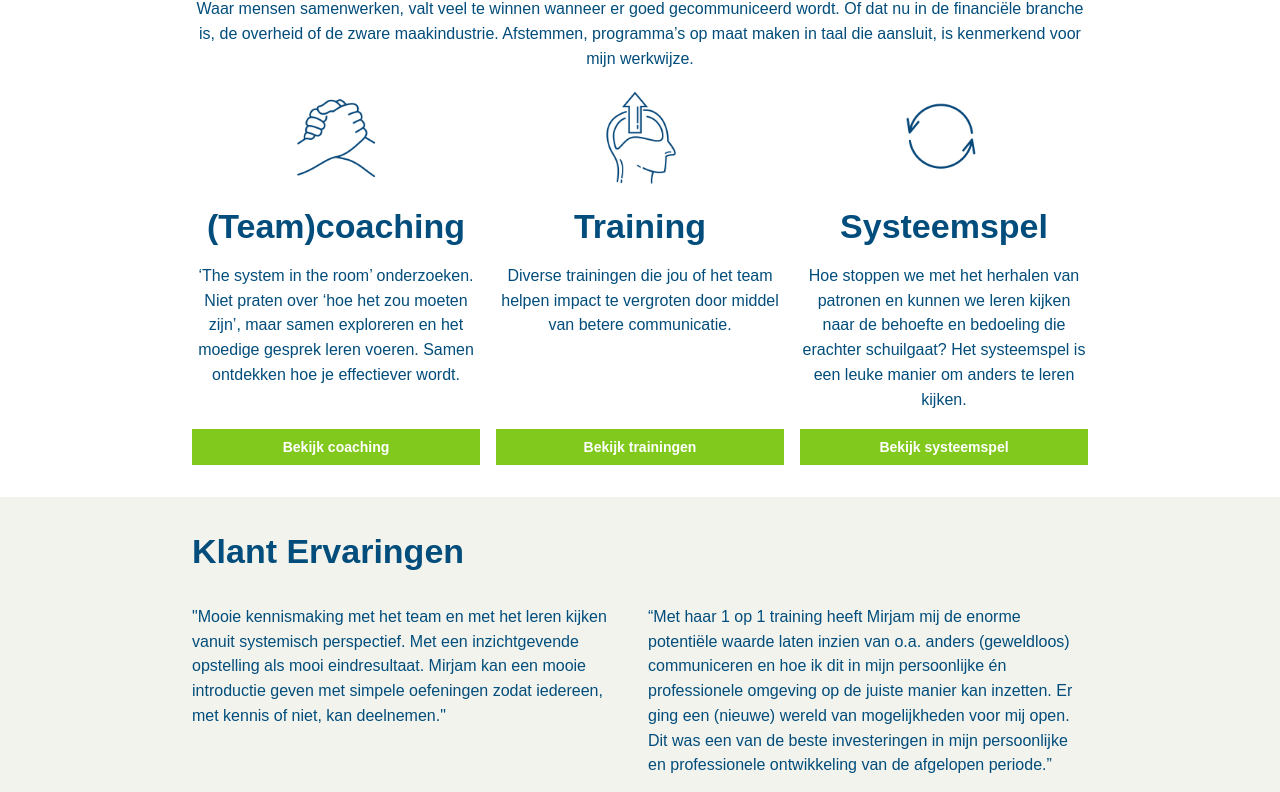
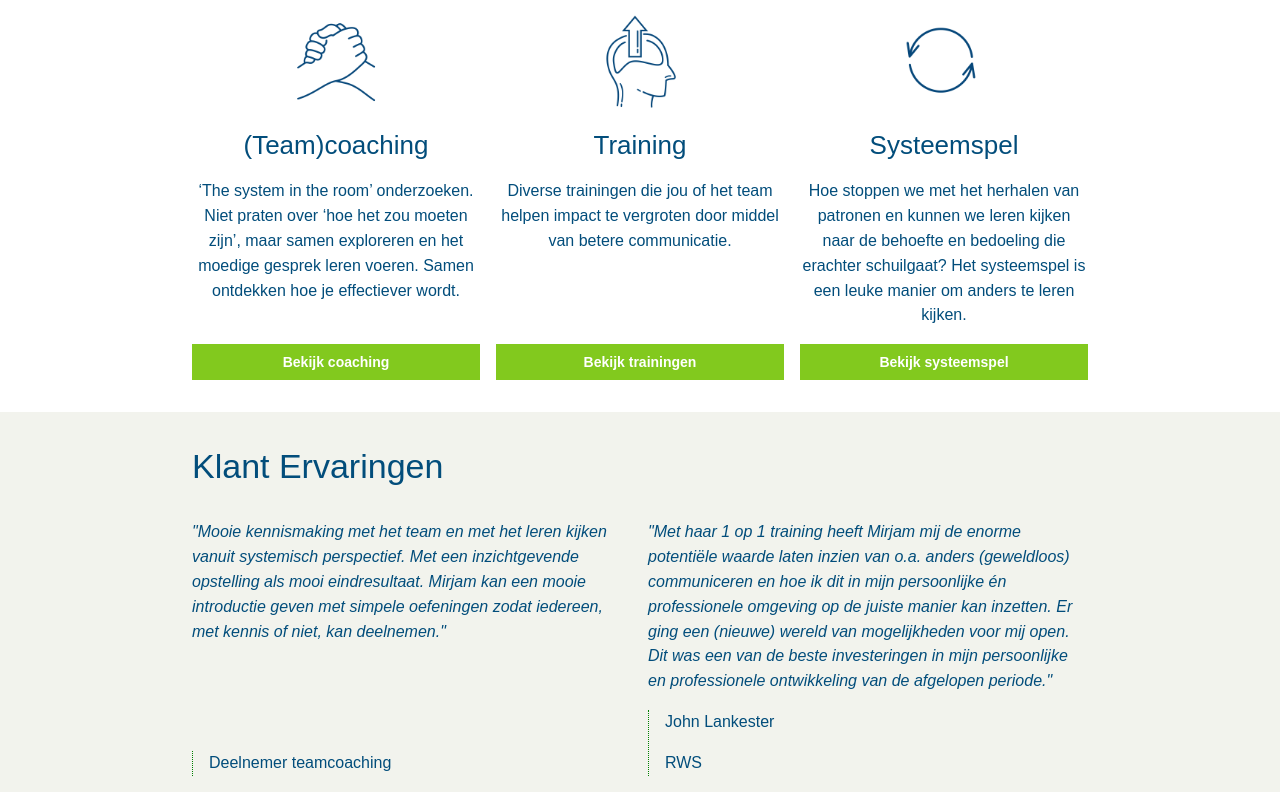
Before and after one commit to Joram3000/mirjamwebsite, a React (Vite) app: page /#/ in a window 1280 px wide. Shown: the part 1958-2750 px from the top of the page. Built offline with nearby package versions, Linux system fonts and the light colour scheme.

Commit message:
add clientreview component

```diff
--- a/src/components/ClientReview.tsx
+++ b/src/components/ClientReview.tsx
@@ -12,10 +12,15 @@ const ClientReview: React.FC<ClientReviewProps> = ({
   company,
 }) => {
   return (
-    <Stack bg="indigo" h="100%">
-      <Text>{review}</Text>
+    <Stack h="100%" justify="space-between">
+      <Text fs="italic">"{review}"</Text>
 
-      <Stack justify="center" bg="dark">
+      <Stack
+        justify="center"
+        // align="center"
+        style={{ borderLeft: "1px dotted green" }}
+        pl="md"
+      >
         <Text>{name}</Text>
         {company && <Text>{company}</Text>}
       </Stack>
--- a/src/components/StatementBar.tsx
+++ b/src/components/StatementBar.tsx
@@ -10,8 +10,8 @@ const StatementBar: React.FC<StatementBarProps> = ({ text, subText }) => {
   return (
     <Box p="xl" bg={theme.colors.custom[2]} c={theme.colors.custom[6]}>
       <Stack align="center">
-        <Title size={40}>{text}</Title>
-        <Text>{subText}</Text>
+        <Title size="xxx-large">{text}</Title>
+        <Text size="xl">{subText}</Text>
       </Stack>
     </Box>
   );
--- a/src/components/smallCard.tsx
+++ b/src/components/smallCard.tsx
@@ -15,7 +15,7 @@ const SmallCard: React.FC<smallCardProps> = ({ card }) => {
   return (
     <Stack align="center" h="100%">
       <Image src={card.icon} w={100} h={100} />
-      <Title>{card.title}</Title>
+      <Title order={2}>{card.title}</Title>
 
       <Stack h="100%" justify="space-between">
         <Text ta="center">{card.text}</Text>
--- a/src/pages/Coaching/index.tsx
+++ b/src/pages/Coaching/index.tsx
@@ -12,6 +12,7 @@ import {
 } from "@mantine/core";
 import Statement from "../../components/StatementBar";
 import IMG_4864 from "../../assets/images/IMG_4864.jpg";
+import ClientReview from "../../components/ClientReview";
 
 const MirjamKroonCoaching: React.FC = () => {
   const theme = useMantineTheme();
@@ -155,50 +156,53 @@ const MirjamKroonCoaching: React.FC = () => {
       </Title>
 
       <Box bg={theme.colors.custom[3]} c="white">
-        <Container p="xl">
-          <Group bg={theme.colors.custom[3]} grow>
-            <Stack>
-              <Title>Insights Discovery®</Title>
+        <Container>
+          <Group bg={theme.colors.custom[3]} grow align="space-around">
+            <SimpleGrid cols={{ base: 1, sm: 2 }}>
+              <Stack p="md">
+                <Title order={2}>Insights Discovery®</Title>
                 <Text>
                   Een van de instrumenten die kunnen helpen bij het elkaar beter
                   begrijpen, is Insights Discovery®. Insights bestaat uit een
                   vragenlijst waar een persoonlijkheidsprofiel uit komt rollen,
-                die gekoppeld wordt aan kleuren. De kleurentaal is gebaseerd op
-                het gedachtegoed van Carl Gustav Jung. De Zwitserse psycholoog
-                en psychiater introduceerde het concept van psychologische
-                voorkeuren. Insights koppelt die voorkeuren aan 4 kleuren. Ze
-                geven je op een aansprekende manier inzicht in je eigen reacties
-                en gedrag en helpen je om te begrijpen waarom andere mensen heel
-                ander gedrag laten zien Hoe veelzeggend iemands eerste kleur ook
-                is, ook iemands tweede, derde en laagste kleur kunnen enorm
-                bepalend zijn voor zijn gedrag. Iedereen gebruikt alle 4 de
-                Insights Kleuren, maar de specifieke volgorde en intensiteit van
-                de kleuren verschilt per persoon: we hebben allemaal onze eigen
-                unieke kleurenmix. Naast een individueel profiel kan er ook een
-                teamprofiel worden gegenereerd waardoor er een overzicht bestaat
-                van welke kleuren veel en welke minder aanwezig zijn in het
-                team. Op grond daarvan kan er inzicht ontstaan in sterkten en
-                zwaktes van het team.
+                  die gekoppeld wordt aan kleuren. De kleurentaal is gebaseerd
+                  op het gedachtegoed van Carl Gustav Jung. De Zwitserse
+                  psycholoog en psychiater introduceerde het concept van
+                  psychologische voorkeuren. Insights koppelt die voorkeuren aan
+                  4 kleuren. Ze geven je op een aansprekende manier inzicht in
+                  je eigen reacties en gedrag en helpen je om te begrijpen
+                  waarom andere mensen heel ander gedrag laten zien Hoe
+                  veelzeggend iemands eerste kleur ook is, ook iemands tweede,
+                  derde en laagste kleur kunnen enorm bepalend zijn voor zijn
+                  gedrag. Iedereen gebruikt alle 4 de Insights Kleuren, maar de
+                  specifieke volgorde en intensiteit van de kleuren verschilt
+                  per persoon: we hebben allemaal onze eigen unieke kleurenmix.
+                  Naast een individueel profiel kan er ook een teamprofiel
+                  worden gegenereerd waardoor er een overzicht bestaat van welke
+                  kleuren veel en welke minder aanwezig zijn in het team. Op
+                  grond daarvan kan er inzicht ontstaan in sterkten en zwaktes
+                  van het team.
                 </Text>
               </Stack>
-            <Stack bg={theme.colors.custom[2]}>
-              <Title>Myers-Briggs Type-indicator</Title>
+              <Stack py="md" bg={theme.colors.custom[2]}>
+                <Title order={2}>Myers-Briggs Type-indicator</Title>
                 <Text>
                   Ook de Myers-Briggs Type-indicator (step 2) is net zoals de
                   Insights Discovery® gebaseerd op het gedachtegoed van Gustav
                   Jung, waarbij verschillen tussen mensen in kaart worden
                   gebracht. Zoals Intra-en extravert, taak-versus mensgericht,
-                gestructureerd of meer go-with-the-flow. De profielteksten zijn
-                toegankelijk en helpen met name om je eigen gebruiksaanwijzing
-                en die van je teamgenoten beter te begrijpen. Wanneer meer
-                begrip voor elkaar en leren omgaan met verschillen een vraag is,
-                kan dit instrument een leuke en speelse start zijn van een
-                teamtraject. De keerzijde kan zijn dat mensen gereduceerd worden
-                tot een kleur en elkaar in een hokje gaan stoppen, maar de wijze
-                waarop dit geïntroduceerd wordt, maakt in dit opzicht hét
-                verschil.
+                  gestructureerd of meer go-with-the-flow. De profielteksten
+                  zijn toegankelijk en helpen met name om je eigen
+                  gebruiksaanwijzing en die van je teamgenoten beter te
+                  begrijpen. Wanneer meer begrip voor elkaar en leren omgaan met
+                  verschillen een vraag is, kan dit instrument een leuke en
+                  speelse start zijn van een teamtraject. De keerzijde kan zijn
+                  dat mensen gereduceerd worden tot een kleur en elkaar in een
+                  hokje gaan stoppen, maar de wijze waarop dit geïntroduceerd
+                  wordt, maakt in dit opzicht hét verschil.
                 </Text>
               </Stack>
+            </SimpleGrid>
           </Group>
         </Container>
       </Box>
@@ -210,36 +214,29 @@ const MirjamKroonCoaching: React.FC = () => {
           </Title>
 
           <SimpleGrid cols={{ base: 1, sm: 2 }}>
-            <Stack justify="space-between">
-              <Text>
-                "Mooie kennismaking met het team en met het leren kijken vanuit
+            <ClientReview
+              review="Mooie kennismaking met het team en met het leren kijken vanuit
                 systemisch perspectief. Met een inzichtgevende opstelling als
                 mooi eindresultaat. Mirjam kan een mooie introductie geven met
                 simpele oefeningen zodat iedereen, met kennis of niet, kan
                 deelnemen."
-              </Text>
-              <Stack style={{ borderLeft: "1px dotted green" }}>
-                <Text>"Deelnemer teamcoaching"</Text>
-                <Text>""</Text>
-              </Stack>
-            </Stack>
-
-            <Stack h="100%" justify="space-between">
-              <Text>
-                “Met haar 1 op 1 training heeft Mirjam mij de enorme potentiële
-                waarde laten inzien van o.a. anders (geweldloos) communiceren en
-                hoe ik dit in mijn persoonlijke én professionele omgeving op de
-                juiste manier kan inzetten. Er ging een (nieuwe) wereld van
-                mogelijkheden voor mij open. Dit was een van de beste
-                investeringen in mijn persoonlijke en professionele ontwikkeling
-                van de afgelopen periode.”
-              </Text>
-
-              <Stack style={{ borderLeft: "1px dotted green" }}>
-                <Text>"John Lankester"</Text>
-                <Text>"RWS"</Text>
-              </Stack>
-            </Stack>
+              name="Anoniem"
+            />
+            <ClientReview
+              review="Mirjam is een bevlogen coach. Ik heb haar leren kennen in de
+training onboarding voor nieuwe leidinggevenden en heb
+haar daarna terug gevraagd om voor mijn team een Insight
+training te verzorgen. Waarom ik Mirjam heb gevraagd voor
+de training binnen mijn team? Ze heeft oog voor zowel de
+groepsdynamiek als voor de verschillende individuen. Dat
+maakt dat je als cursist je gezien voelt, en dat er mede door
+haar begeleiding in de groep een warme -en open sfeer
+ontstaat. Wat Mirjam typeert is dat ze je uit je comfort zone
+probeert te halen, waardoor je naar jezelf kijkt waarom je de
+dingen doet zoals je ze doet maar ook hoe je zaken kunt
+doorbreken."
+              name="Manager Risk en Compliance bij een grote verzekeraar"
+            />
           </SimpleGrid>
         </Container>
       </Box>
--- a/src/pages/Home/index.tsx
+++ b/src/pages/Home/index.tsx
@@ -18,6 +18,7 @@ import cirkels from "../../assets/images/cirkels.png";
 import systeemspel from "../../assets/svg/systeemspel.png";
 import teamcoaching from "../../assets/svg/teamcoaching.png";
 import training from "../../assets/svg/training.png";
+import ClientReview from "../../components/ClientReview";
 
 const MirjamKroonHomepage: React.FC = () => {
   const theme = useMantineTheme();
@@ -46,8 +47,8 @@ const MirjamKroonHomepage: React.FC = () => {
   return (
     <>
       <Box>
-        <Container>
-          <Stack w="50%" c={theme.colors.custom[2]}>
+        <Container c={theme.colors.custom[2]}>
+          <Stack>
             <Title order={1}>
               Anders kijken naar samenwerkingsvraagstukken
             </Title>
@@ -106,9 +107,9 @@ const MirjamKroonHomepage: React.FC = () => {
         </Container>
       </Box>
 
-      <Box bg="white">
+      <Box bg="white" c={theme.colors.custom[2]}>
         <Container p="xl">
-          <Stack align="center" c={theme.colors.custom[2]}>
+          <Stack align="center">
             <Title order={1}>Waarvoor kun je bij mij terecht?</Title>
             <Text ta="center">
               Waar mensen samenwerken, valt veel te winnen wanneer er goed
@@ -133,36 +134,19 @@ const MirjamKroonHomepage: React.FC = () => {
           </Title>
 
           <SimpleGrid cols={{ base: 1, sm: 2 }}>
-            <Stack justify="space-between">
-              <Text>
-                "Mooie kennismaking met het team en met het leren kijken vanuit
+            <ClientReview
+              review="Mooie kennismaking met het team en met het leren kijken vanuit
                 systemisch perspectief. Met een inzichtgevende opstelling als
                 mooi eindresultaat. Mirjam kan een mooie introductie geven met
                 simpele oefeningen zodat iedereen, met kennis of niet, kan
                 deelnemen."
-              </Text>
-              <Stack style={{ borderLeft: "1px dotted green" }}>
-                <Text>"Deelnemer teamcoaching"</Text>
-                <Text>""</Text>
-              </Stack>
-            </Stack>
-
-            <Stack h="100%" justify="space-between">
-              <Text>
-                “Met haar 1 op 1 training heeft Mirjam mij de enorme potentiële
-                waarde laten inzien van o.a. anders (geweldloos) communiceren en
-                hoe ik dit in mijn persoonlijke én professionele omgeving op de
-                juiste manier kan inzetten. Er ging een (nieuwe) wereld van
-                mogelijkheden voor mij open. Dit was een van de beste
-                investeringen in mijn persoonlijke en professionele ontwikkeling
-                van de afgelopen periode.”
-              </Text>
-
-              <Stack style={{ borderLeft: "1px dotted green" }}>
-                <Text>"John Lankester"</Text>
-                <Text>"RWS"</Text>
-              </Stack>
-            </Stack>
+              name="Deelnemer teamcoaching"
+            />
+            <ClientReview
+              review="Met haar 1 op 1 training heeft Mirjam mij de enorme potentiële waarde laten inzien van o.a. anders (geweldloos) communiceren en hoe ik dit in mijn persoonlijke én professionele omgeving op de juiste manier kan inzetten. Er ging een (nieuwe) wereld van mogelijkheden voor mij open. Dit was een van de beste investeringen in mijn persoonlijke en professionele ontwikkeling van de afgelopen periode."
+              name="John Lankester"
+              company="RWS"
+            />
           </SimpleGrid>
         </Container>
       </Box>
--- a/src/pages/Training/index.tsx
+++ b/src/pages/Training/index.tsx
@@ -9,6 +9,7 @@ import {
   Image,
 } from "@mantine/core";
 import plaatje from "../../assets/images/IMG_4552.jpg";
+import ClientReview from "../../components/ClientReview";
 
 const MirjamKroonTraining: React.FC = () => {
   const theme = useMantineTheme();
@@ -20,7 +21,9 @@ const MirjamKroonTraining: React.FC = () => {
         </Title>
         <Image src={plaatje} w="100%" h="50vh" />
         <Container p="xl">
-          <Title order={1}>Wegen ontstaan, waar mensen samen gaan</Title>
+          <Title w="50%" order={2}>
+            Wegen ontstaan, waar mensen samen gaan
+          </Title>
           <Text>
             Het gaat bij trainingen steeds weer om het vergroten van impact door
             middel van communicatie. De kracht van de stilte leren gebruiken,
@@ -67,19 +70,16 @@ const MirjamKroonTraining: React.FC = () => {
 
       <Box bg="white" c={theme.colors.custom[1]} p="xl">
         <Container>
-          <Title order={1}>Reviews</Title>
-          <Stack justify="space-between">
-            <Text>
-              Niets dan lof! Wat een kundige en fijne vrouw! Rustige en niet
+          <Title py="xl" order={1}>
+            Reviews
+          </Title>
+          <ClientReview
+            review="Niets dan lof! Wat een kundige en fijne vrouw! Rustige en niet
               oordelende persoon, komt prettig over. Mirjam heeft mij eerst
               vakkundig uit mijn comfortzone gehaald en mij, voor mijn gevoel
-              iig, daarna onder zorgvuldige begeleiding gebracht waar ik nu sta.
-            </Text>
-
-            <Stack style={{ borderLeft: "1px dotted green" }}>
-              <Text>Deelnemer training</Text>
-            </Stack>
-          </Stack>
+              iig, daarna onder zorgvuldige begeleiding gebracht waar ik nu sta."
+            name="Deelnemer teamcoaching"
+          />
         </Container>
       </Box>
     </>
--- a/src/styles/mantine-theme.ts
+++ b/src/styles/mantine-theme.ts
@@ -1,4 +1,4 @@
-import { createTheme } from "@mantine/core";
+import { createTheme, rem } from "@mantine/core";
 
 const theme = createTheme({
   fontFamily: "Avenir, sans-serif", // FONT Moet AVENIR ZIJN
@@ -25,17 +25,18 @@ const theme = createTheme({
       "#2E1605",
     ],
   },
-  components: {
-    Text: {
-      styles: {
-        h1: {
-          color: "green",
-          fontsize: "40px",
-
-          // Add any other styles you want to change for the <Title order={2}> component
-        },
+  headings: {
+    // properties for all headings
+    fontWeight: "400",
+    // properties for individual headings, all of them are optional
+    sizes: {
+      h1: {
+        // fontSize: rem(36),
+        // lineHeight: "1.4",
       },
     },
+  },
+  components: {
     Anchor: {
       styles: () => ({
         root: {
```
Also changed, not shown: src/pages/Systeemspel/index.tsx (+8 -10 lines). Lines whose indentation alone changed are shown as unchanged.
